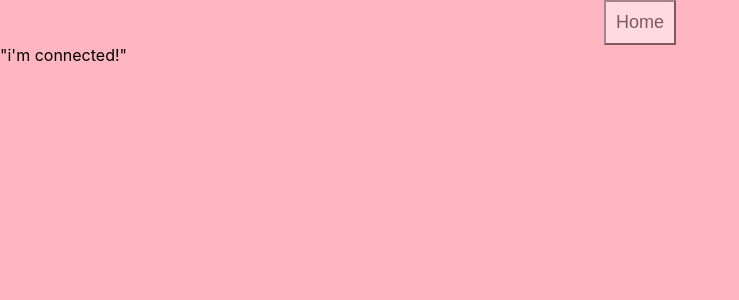
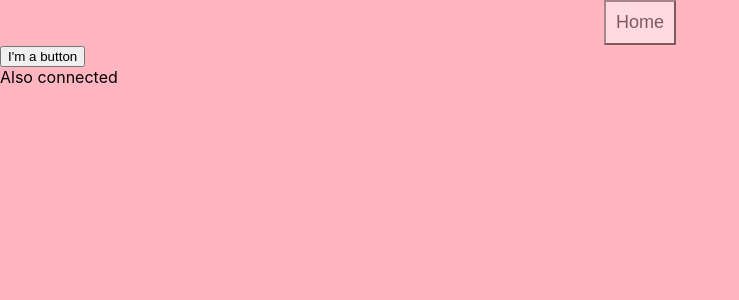
Before and after one commit to joeelo/magic-app-frontend, a React (Create React App) app: page /collection in a window 1280 px wide. Shown: the top 300 px of the page, without its empty margins (0-739 px from the left). Built offline with nearby package versions, Linux system fonts and the light colour scheme.

Commit message:
changes before desktop pull

```diff
--- a/src/App.js
+++ b/src/App.js
@@ -7,7 +7,13 @@ import CardContainer from "./Components/Collection/cardContainer"
 
 class App extends Component {
 
+  state = {
+    visible: false
+  }
 
+  changeVisible = () => {
+    alert("connected");
+  }
 
   render() {
     return (
@@ -16,8 +22,8 @@ class App extends Component {
 
           <Nav/>
 
-          <Route exact path="/user" render={(props) => (<UserProfile {...props} props={props}/>) }/>
-          <Route exact path="/collection" render={(props) => (<CardContainer props={props} />)} />
+          <Route exact path="/user" render={(props) => (<UserProfile {...props} />) }/>
+          <Route exact path="/collection" render={(props) => (<CardContainer props={this.state} changeVisible={this.changeVisible} />)} />
 
         </div>
       </Router>
--- a/src/Components/Collection/cardContainer.js
+++ b/src/Components/Collection/cardContainer.js
@@ -1,8 +1,13 @@
-import React, { Component } from 'react'
+import React from 'react'
+import MTGCard from "./mtgCard"
 
 const cardContainer = (props) => {
+  console.log(props);
   return (
-    <div> "i'm connected!" </div>
+    <div>
+      <button onClick={props.changeVisible}> I'm a button </button>
+      <MTGCard />
+    </div>
   )
 }
 export default cardContainer
--- /dev/null
+++ b/src/Components/Collection/mtgCard.js
@@ -0,0 +1,13 @@
+import React, { Component } from 'react'
+
+export class mtgCard extends Component {
+  render() {
+    return (
+      <div>
+        Also connected
+      </div>
+    )
+  }
+}
+
+export default mtgCard
```
